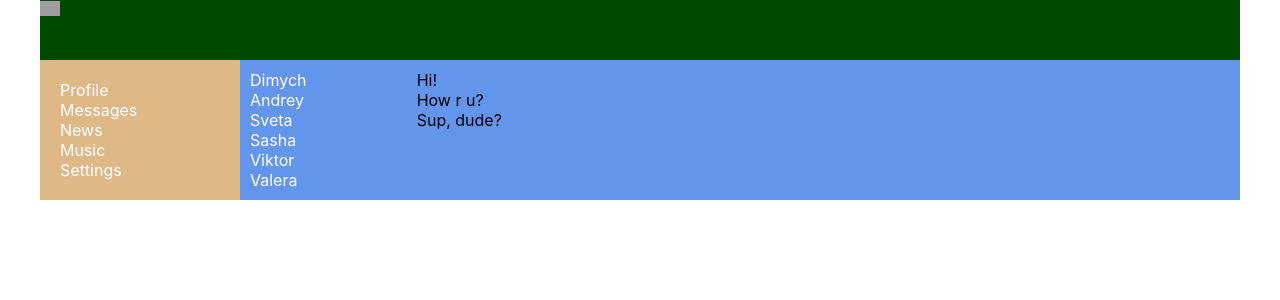
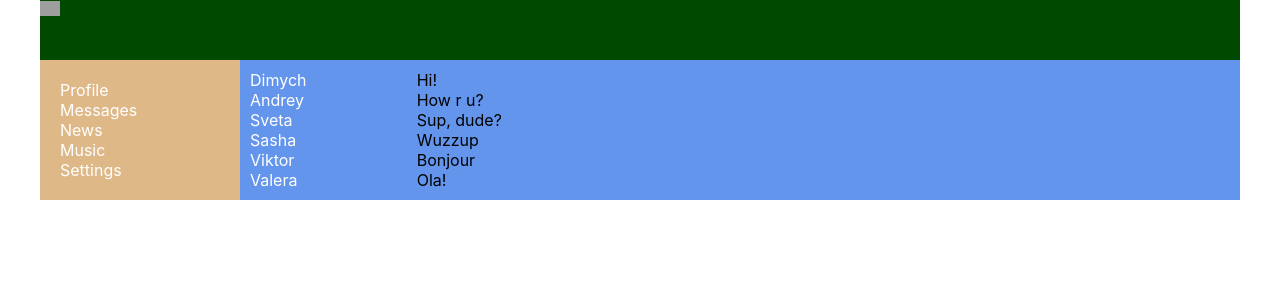
Before and after one commit to IvanKyrychenko/RC-SN-project, a React (Create React App) app in the folder rc-sn-project/: page /dialogs in a window 1280 px wide. Shown: the top 300 px of the page. Built offline with nearby package versions, Linux system fonts and the light colour scheme; grey boxes are pictures that could not be loaded.

Commit message:
Code Refactoring

```diff
--- a/rc-sn-project/src/Components/Dialogs/Dialogs.jsx
+++ b/rc-sn-project/src/Components/Dialogs/Dialogs.jsx
@@ -21,20 +21,50 @@ const MessageItem = (props) => {
 
 
 const Dialogs = (props) => {
+
+    let dialogsData = [
+        { id: 1, name: 'Dimych' },
+        { id: 2, name: 'Andrey' },
+        { id: 3, name: 'Sveta' },
+        { id: 4, name: 'Sasha' },
+        { id: 5, name: 'Viktor' },
+        { id: 6, name: 'Valera' },
+    ];
+
+    let dialogElements = [
+        <DialogItem name={dialogsData[0].name} id={dialogsData[0].id} />,
+        <DialogItem name={dialogsData[1].name} id={dialogsData[1].id} />,
+        <DialogItem name={dialogsData[2].name} id={dialogsData[2].id} />,
+        <DialogItem name={dialogsData[3].name} id={dialogsData[3].id} />,
+        <DialogItem name={dialogsData[4].name} id={dialogsData[4].id} />,
+        <DialogItem name={dialogsData[5].name} id={dialogsData[5].id} />
+    ];
+
+    let messagesData = [
+        { id: 1, message: 'Hi!' },
+        { id: 2, message: 'How r u?' },
+        { id: 3, message: 'Sup, dude?' },
+        { id: 4, message: 'Wuzzup' },
+        { id: 5, message: 'Bonjour' },
+        { id: 6, message: 'Ola!' },
+    ];
+
     return (
         <div className={s.dialogs}>
             <div className={s.dialogsItems}>
-                <DialogItem name='Dimych' id='1' />
-                <DialogItem name='Andrey' id='2' />
-                <DialogItem name='Sveta' id='3' />
-                <DialogItem name='Sasha' id='4' />
-                <DialogItem name='Viktor' id='5' />
-                <DialogItem name='Valera' id='6' />
+
+
+                { dialogElements }
+
+
             </div>
             <div className={s.messages}>
-                <MessageItem message='Hi!' />
-                <MessageItem message='How r u?' />
-                <MessageItem message='Sup, dude?' />
+                <MessageItem message={messagesData[0].message} id={messagesData[0].id} />
+                <MessageItem message={messagesData[1].message} id={messagesData[1].id} />
+                <MessageItem message={messagesData[2].message} id={messagesData[2].id} />
+                <MessageItem message={messagesData[3].message} id={messagesData[3].id} />
+                <MessageItem message={messagesData[4].message} id={messagesData[4].id} />
+                <MessageItem message={messagesData[5].message} id={messagesData[5].id} />
             </div>
         </div>
     )
--- a/rc-sn-project/src/Components/Profile/MyPosts/MyPosts.jsx
+++ b/rc-sn-project/src/Components/Profile/MyPosts/MyPosts.jsx
@@ -2,6 +2,12 @@ import s from './MyPosts.module.scss'
 import Post from './Post/Post';
 
 const MyPosts = () => {
+
+    let postData = [
+        {id: 1, message: 'Hi! How are u?', likesCount: 20},
+        {id: 2, message: "It's my first post", likesCount: 20}
+    ];
+
     return (<div>
         <div className={s.postsBlock}><h3>My Posts</h3>
             <div>
@@ -13,8 +19,8 @@ const MyPosts = () => {
                 </div>
             </div>
             <div className={s.posts}>
-                <Post message="Hi! How are u?" likesCount='20' />
-                <Post message="It's my first post" likesCount='30' />
+                <Post message={postData[0].message} likesCount={postData[0].likesCount} />
+                <Post message={postData[1].message} likesCount={postData[1].likesCount} />
             </div>
         </div>
     </div>)
```
